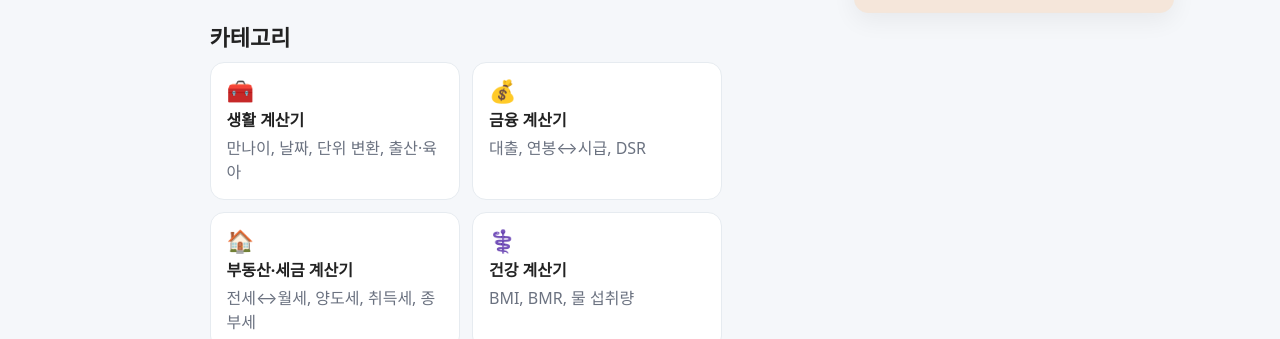
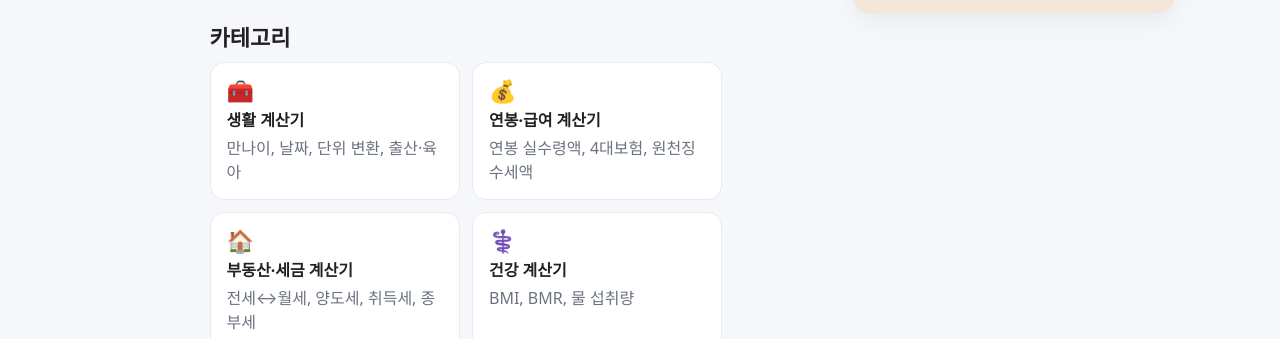
Before and after one commit to khai-lang/LifeCalc, a Jekyll site: the page built from index.md, in a window 1280 px wide and 1188 px high. Shown: the part 288-627 px from the top of the window. Built offline with Jekyll 4.4.1, drawn with Linux system fonts in a browser that asks for light colours.

Commit message:
Update index.md

```diff
--- a/index.md
+++ b/index.md
@@ -12,9 +12,9 @@
     <p class="hero-sub">연봉·세금·전월세·대출까지, 가장 자주 쓰는 계산을 한 곳에서.</p>
     <div class="hero-quick" style="display:flex;gap:8px;flex-wrap:wrap;margin-top:8px">
       <a href="/life/age/" class="btn" style="background:#111;color:#fff">만나이 계산기 →</a>
-      <a href="/finance/net-pay/" class="btn">연봉 실수령</a>
+      <a href="/salary/net-pay/" class="btn">연봉 실수령</a>
       <a href="/realestate/rent-to-jeonse/" class="btn">전세↔월세</a>
-      <a href="/finance/loan/" class="btn">대출 이자</a>
+      <a href="/realestate/loan/" class="btn">대출 이자</a>
     </div>
   </div>
 </section>
@@ -30,8 +30,8 @@
 
   <a class="card card-link" href="/finance/">
     <div class="icon">💰</div>
-    <div class="title">금융 계산기</div>
-    <div class="desc">대출, 연봉↔시급, DSR</div>
+    <div class="title">연봉·급여 계산기</div>
+    <div class="desc">연봉 실수령액, 4대보험, 원천징수세액</div>
   </a>
 
   <a class="card card-link" href="/realestate/">
@@ -70,7 +70,7 @@
 <div class="btn-grid">
   <a class="pill" href="/realestate/capital-gains/">양도세 계산</a>
   <a class="pill" href="/realestate/acquisition-tax/">취득세 계산</a>
-  <a class="pill" href="/finance/dsr/">DSR 계산</a>
+  <a class="pill" href="/realestate/dsr/">DSR 계산</a>
   <a class="pill" href="/health/bmi/">BMI</a>
   <a class="pill" href="/crypto/profit/">코인 수익률</a>
   <a class="pill" href="/insurance/auto/">자동차 보험료</a>
```
